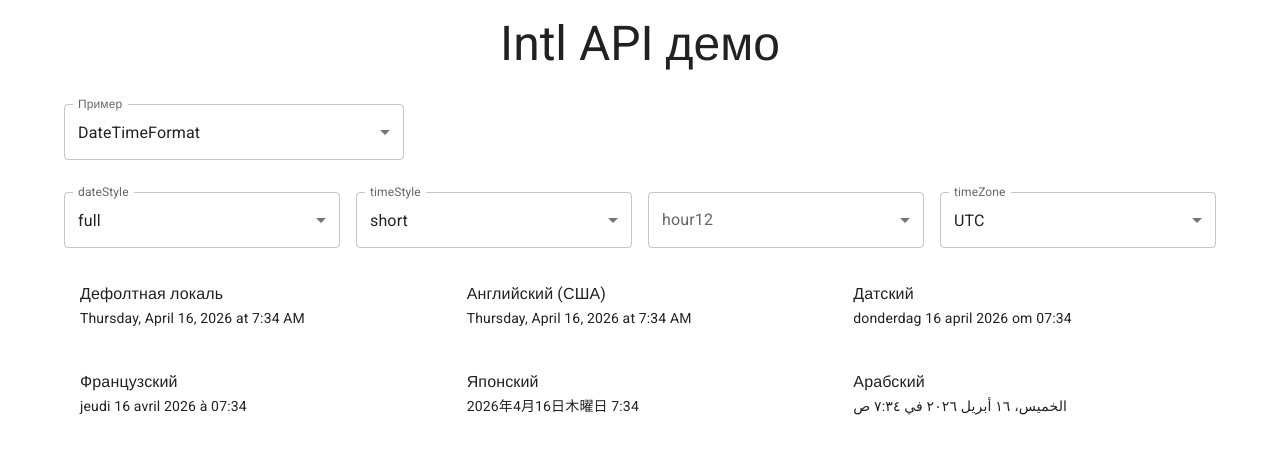
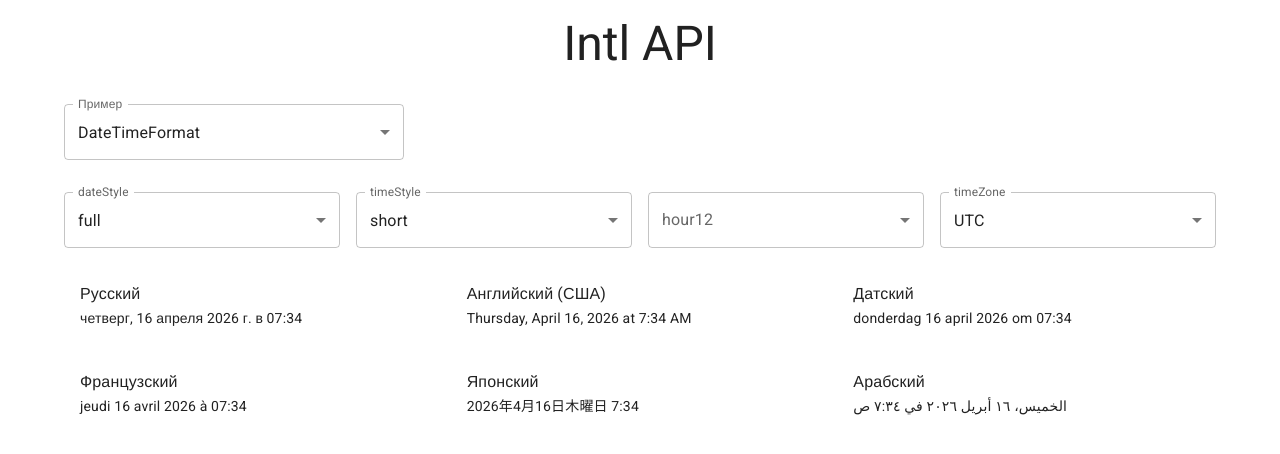
Before and after one commit to harryheman/intl-demo, a React (Vite) app: page / in a window 1280 px wide. Shown: the top 454 px of the page. Built offline with nearby package versions, Linux system fonts and the light colour scheme; a web font is replaced by a local one.

Commit message:
fix locale

```diff
--- a/index.html
+++ b/index.html
@@ -4,7 +4,7 @@
     <meta charset="UTF-8" />
     <link rel="icon" type="image/svg+xml" href="/favicon.svg" />
     <meta name="viewport" content="width=device-width, initial-scale=1.0" />
-    <title>Intl API демо</title>
+    <title>Intl API</title>
   </head>
   <body>
     <div id="root"></div>
--- a/src/App.tsx
+++ b/src/App.tsx
@@ -101,7 +101,7 @@ export default function App() {
         }}
       >
         <Typography variant='h3' align='center'>
-          Intl API демо
+          Intl API
         </Typography>
         <FormControl sx={{ width: 340 }}>
           <InputLabel id='example-label'>Пример</InputLabel>
--- a/src/constants.ts
+++ b/src/constants.ts
@@ -1,6 +1,6 @@
-export const locales = [undefined, 'en-US', 'nl-NL', 'fr-FR', 'ja-JP', 'ar-EG']
+export const locales = ['ru-RU', 'en-US', 'nl-NL', 'fr-FR', 'ja-JP', 'ar-EG']
 export const localeNames = [
-  'Дефолтная локаль',
+  'Русский',
   'Английский (США)',
   'Датский',
   'Французский',
```
